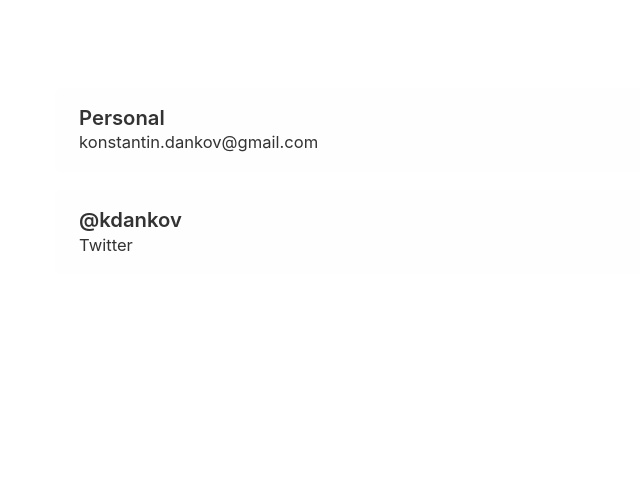
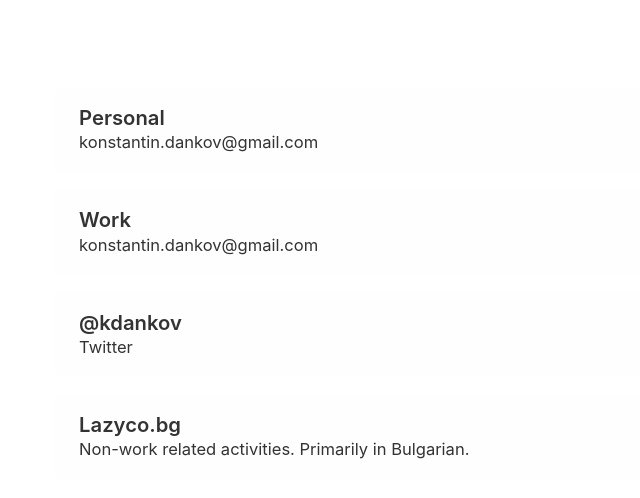
Before and after one commit to kdankov/kdankov.github.io, a website: page index.html in a window 1280 px wide. Shown: the part 162-660 px from the top of the page, without its empty margins (0-640 px from the left). Drawn offline with Linux system fonts and the light colour scheme.

Commit message:
Update index.html
Update links with work email and website

```diff
--- a/index.html
+++ b/index.html
@@ -7,7 +7,9 @@
         <section class="contact">
             <ul>
                 <li class="email"><a href="mailto:konstantin.dankov@gmail.com"><span>Personal</span> <span>konstantin.dankov@gmail.com</span></a></li>
-                <li class="twitter"><a href="http://twitter.com/kdankov"><span class="value">@kdankov</span> <span class="label">Twitter</span></a></li>
+                <li class="email"><a href="mailto:k.dankov@hyperaspect.com"><span>Work</span> <span>konstantin.dankov@gmail.com</span></a></li>
+                <li class="twitter"><a href="https://twitter.com/kdankov"><span class="value">@kdankov</span> <span class="label">Twitter</span></a></li>
+                <li class="twitter"><a href="https://lazyco.bg"><span class="value">Lazyco.bg</span> <span class="label">Non-work related activities. Primarily in Bulgarian.</span></a></li>
             </ul>
         </section>
     </article>
```
